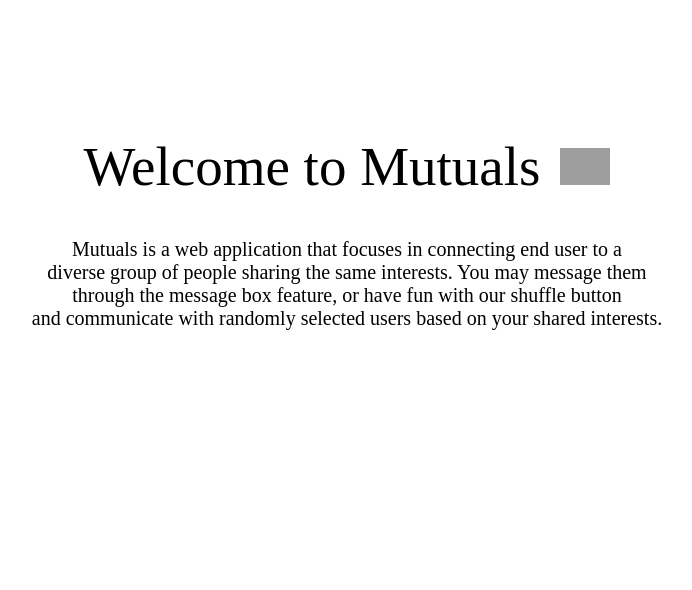
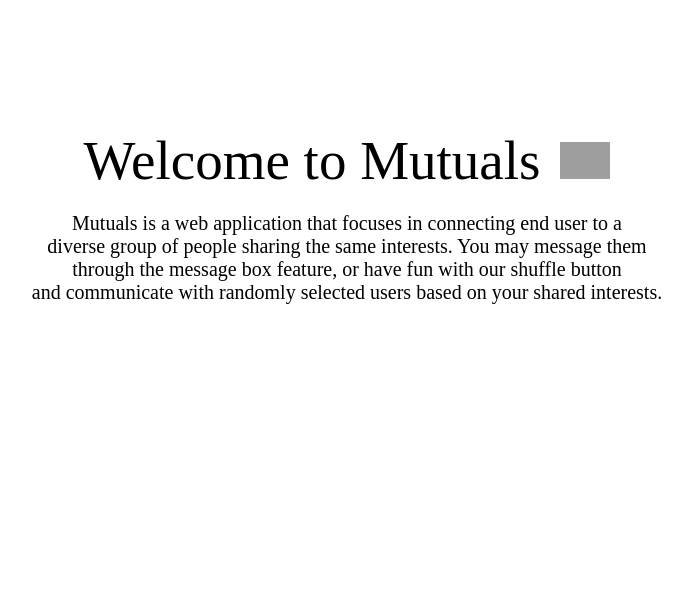
Before and after one commit to aryafchandra/Midterm-Project, a Django app: page / in a window 1280 px wide. Shown: the part 129-719 px from the top of the page, without its empty margins (293-985 px from the left). Run offline with Django 3.2, Linux system fonts and the light colour scheme; grey boxes are pictures that could not be loaded.

Commit message:
edit base.html

```diff
--- a/static/css/style.css
+++ b/static/css/style.css
@@ -5,6 +5,13 @@
 body {
   font-family: 'Rubik', sans-serif;
 } */
+/* navigation bar */
+*{
+  box-sizing: border-box;
+  margin: 0;
+  padding: 0;
+  background-color: white;
+}
 
 li, a {
   font-family: futura;
@@ -55,6 +62,8 @@ ul li a:hover::after {
   transform: scaleX(1);
   transform-origin: left;
 }
+/* end navigation bar */
+
 .container{
   display: flex;
   flex-direction: row;
```
